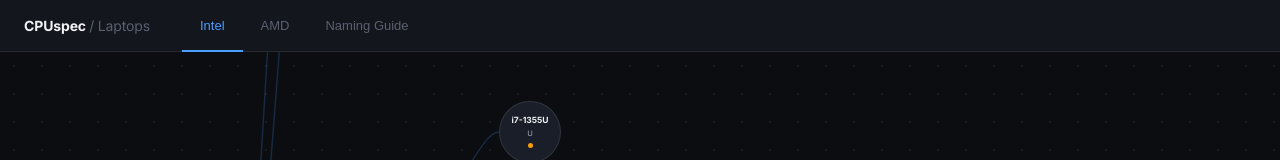
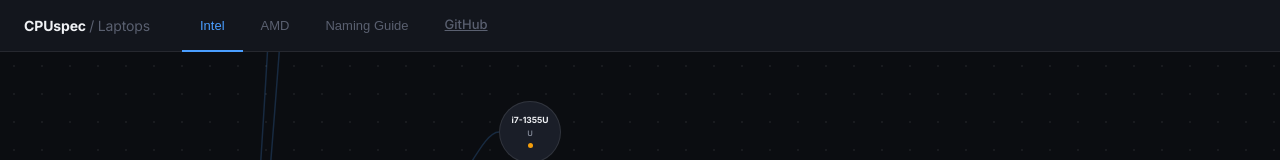
Before and after one commit to nac-ovrhvn/laptop-cpu-guide, a Next.js app: page / in a window 1280 px wide. Shown: the top 160 px of the page. Built offline with nearby package versions, Linux system fonts and the light colour scheme.

Commit message:
Include GitHub link in header
Add a GitHub link to the header section.

```diff
--- a/app/page.tsx
+++ b/app/page.tsx
@@ -463,6 +463,15 @@
         <button className={`tab ${tab==="intel"?"active-intel":""}`} onClick={()=>setTab("intel")}>Intel</button>
         <button className={`tab ${tab==="amd"?"active-amd":""}`}     onClick={()=>setTab("amd")}>AMD</button>
         <button className={`tab ${tab==="naming"?"active":""}`}       onClick={()=>setTab("naming")}>Naming Guide</button>
+
+         <a
+       href="https://github.com/nac-ovrhvn/cpu-spec/"
+       target="_blank"
+       rel="noopener noreferrer"
+       className="tab"
+         >
+    GitHub
+     </a>
         {compare.length>0 && (
           <button className="compare-badge" onClick={()=>setTab("compare")}>
             Compare · {compare.length}
```
